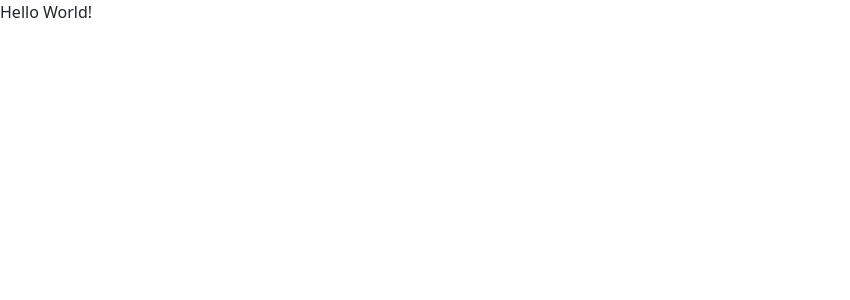
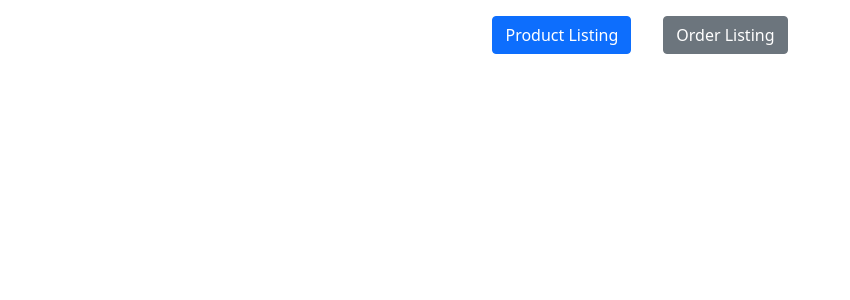
Before and after one commit to ye-yu/react-fullstack, a React app in the folder frontend/: page / in a window 1280 px wide. Shown: the top 300 px of the page, without its empty margins (0-850 px from the left). Built offline with nearby package versions, Linux system fonts and the light colour scheme.

Commit message:
Add button to switch panels

```diff
--- a/frontend/src/App.tsx
+++ b/frontend/src/App.tsx
@@ -1,3 +1,34 @@
+import { useState } from "react";
+import { Button, Col, Container, Row } from "reactstrap";
+
+enum Panel {
+  Product = "Product",
+  Order = "Order",
+}
+
 export default function App() {
-  return <div>Hello World!</div>;
+  const [panel, setPanel] = useState(Panel.Product);
+  return (
+    <Container className="mt-3" fluid>
+      <Row style={{ justifyContent: "center" }}>
+        <Col xl="auto" lg="auto" md="auto" sm="auto" xs="auto">
+          <Button
+            className="mx-3"
+            color={panel === Panel.Product ? "primary" : undefined}
+            onClick={() => setPanel(Panel.Product)}
+          >
+            Product Listing
+          </Button>
+
+          <Button
+            className="mx-3"
+            color={panel === Panel.Order ? "primary" : undefined}
+            onClick={() => setPanel(Panel.Order)}
+          >
+            Order Listing
+          </Button>
+        </Col>
+      </Row>
+    </Container>
+  );
 }
```
